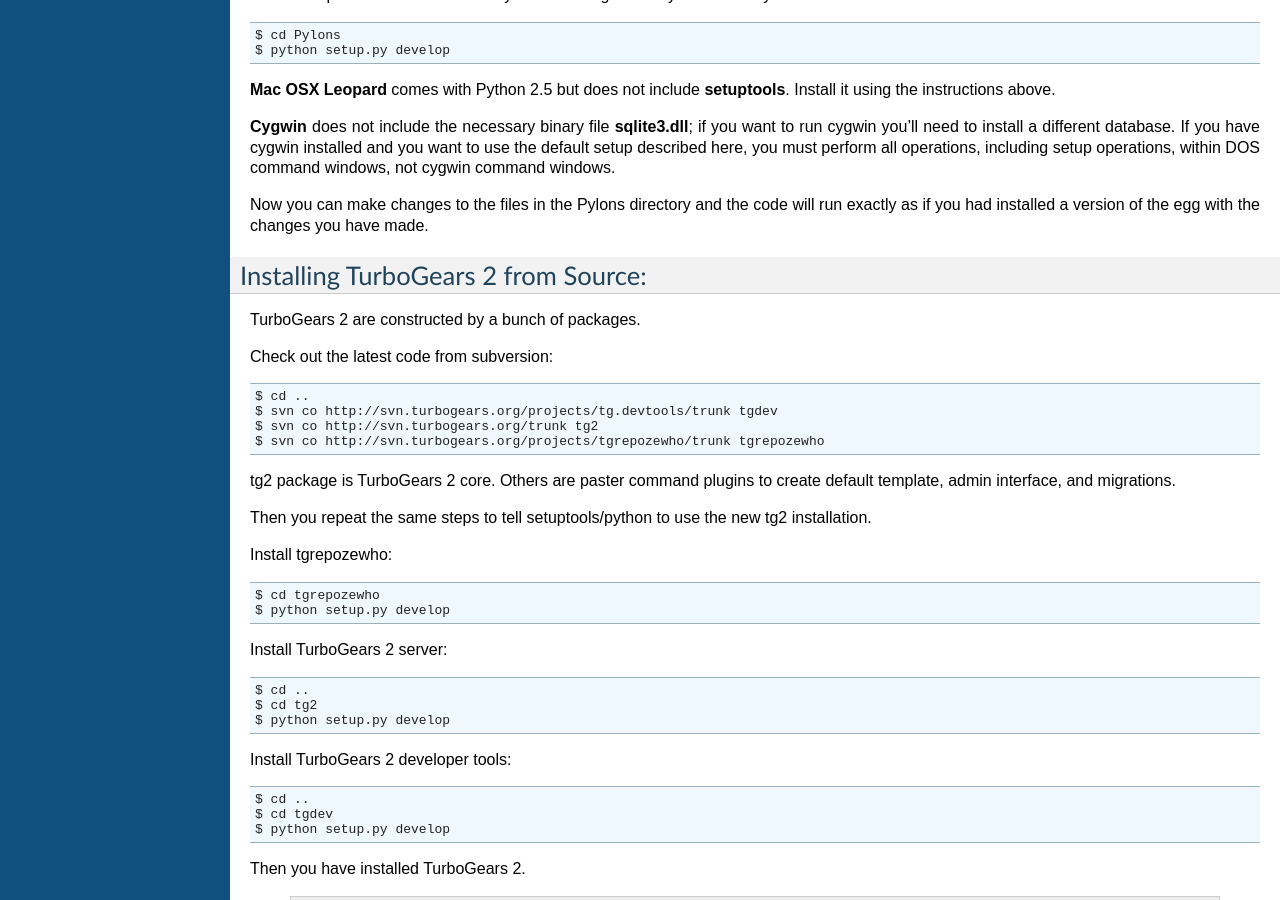
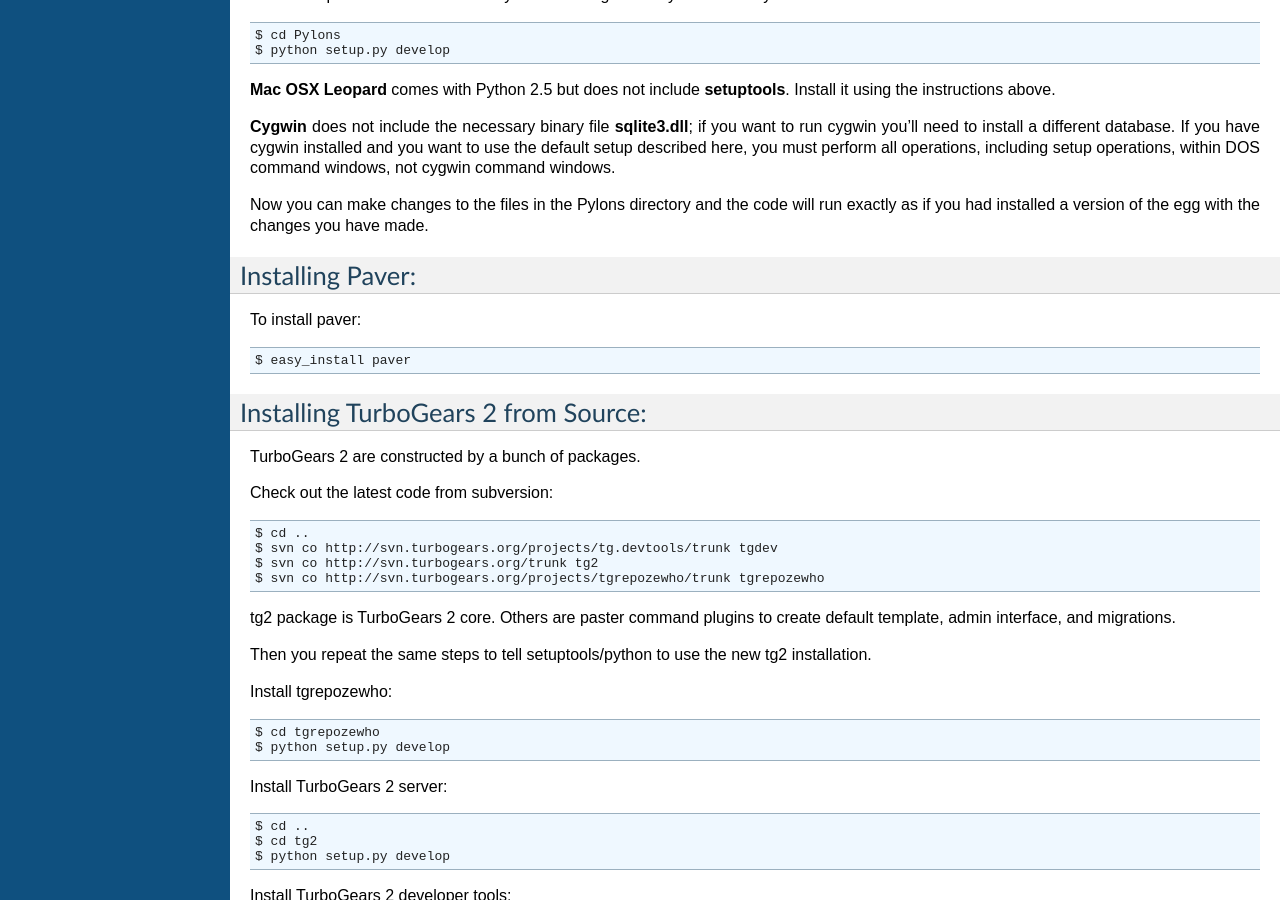
Before and after one commit to TurboGears/tg2, a Sphinx documentation site: the page built from docs/2.0/DownloadInstall.rst, in a window 1280 px wide and 900 px high, scrolled down 908 px. Built offline with Sphinx 7.4.7, drawn with Linux system fonts in a browser that asks for light colours.

Commit message:
Added Paver installation to DownloadInstall doc.
--HG--
extra : convert_revision : svn%3A77541ad4-5f01-0410-9ede-a1b63cd9a898/trunk%404624

```diff
--- a/docs/2.0/DownloadInstall.rst
+++ b/docs/2.0/DownloadInstall.rst
@@ -49,6 +49,14 @@
 **Cygwin** does not include the necessary binary file **sqlite3.dll**; if you want to run cygwin you'll need to install a different database. If you have cygwin installed and you want to use the default setup described here, you must perform all operations, including setup operations, within DOS command windows, not cygwin command windows.
 
 Now you can make changes to the files in the Pylons directory and the code will run exactly as if you had installed a version of the egg with the changes you have made.
+
+Installing Paver:
+-----------------------
+
+To install paver::
+
+ $ easy_install paver
+
 
 Installing TurboGears 2 from Source:
 --------------------------------------
```
